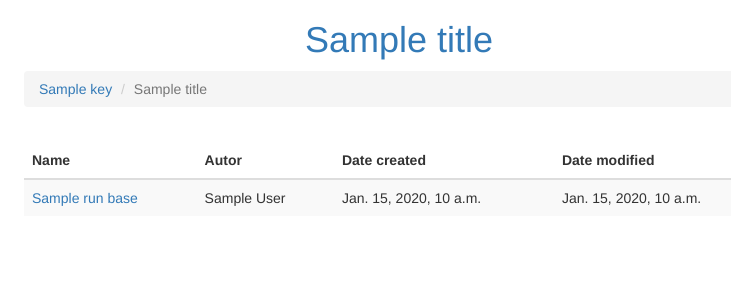
After one commit to BakanovKirill/GSI, a Django app: template src/templates/gsi/edit_run.html in a window 1280 px wide. The commit adds this page. Shown: the top 300 px of the page, without its empty margins (241-972 px from the left). Run offline with Django 3.2, Linux system fonts and the light colour scheme; the template is opened without the code that fills it: most values are stand-ins (such as "Sample title", 1, 10 or a date in 2020); parts of the project's set-up code (start-up, migrations or seed data) failed here and were passed over; some libraries are stand-ins or nearby versions.

Commit message:
added edit the selected round

```diff
--- a/src/gsi/urls.py
+++ b/src/gsi/urls.py
@@ -30,8 +30,9 @@ urlpatterns = [
     # index
     url(r'^index/$', 'gsi.views.index', name='index'),
 
-    # setup new run
-    url(r'^setup-new-run/$', 'gsi.views.setup_new_run', name='setup_new_run'),
+    # run base
+    url(r'^setup-run/$', 'gsi.views.setup_run', name='setup_run'),
+    url(r'^setup-run/edit/(?P<run_id>\d+)$', 'gsi.views.edit_run', name='edit_run'),
 
     # auth
     url(r'^logout/$', auth_views.logout, kwargs={'next_page': 'index'}, name='auth_logout'),
--- a/src/static/css/main.css
+++ b/src/static/css/main.css
@@ -30,12 +30,6 @@
     margin-top: -40px;
 }
 
-.btn-block-100 {
-    padding-left: 0;
-    padding-right: 0;
-    width: 100%;
-}
-
 .btn-block-50 {
     padding-left: 0;
     padding-right: 0;
--- a/src/templates/base.html
+++ b/src/templates/base.html
@@ -55,11 +55,19 @@
         </div>
         <!-- End Status Message -->
 
+        <!-- Start Breadcrumbs -->
+        {% if breadcrumbs %}
+            {% block breadcrumbs %}{% endblock breadcrumbs %}
+        {% endif %}
+        <!-- End Breadcrumbs -->
+
+        <!-- Start Content -->
         <div class="row">
             <div class="col-md-12 top-15">
                 {% block content %}{% endblock content %}
             </div>
         </div>
+        <!-- End Content -->
     </div>
 
     <!-- jQuery -->
--- /dev/null
+++ b/src/templates/gsi/edit_run.html
@@ -0,0 +1,48 @@
+{% extends "base.html" %}
+{% load static from staticfiles %}
+
+{% block title %}{{ title }}{% endblock title %}
+
+{% block status_message %}
+{% endblock status_message %}
+
+{% block breadcrumbs %}
+    <div class="row">
+        <div class="col-md-8 col-md-offset-2">
+            <ol class="breadcrumb">
+                {% for key, value in breadcrumbs.items %}
+                    <li><a href="{% url value %}"">{{ key }}</a></li>
+                {% endfor %}
+                <li class="active">{{ title }}</li>
+            </ol>
+        </div>
+    </div>
+{% endblock breadcrumbs %}
+
+{% block content %}
+    <div class="row">
+        <div class="col-md-8 col-md-offset-2">
+            <table class="table table-striped table-hover">
+                <thead>
+                    <tr>
+                        <th>Name</th>
+                        <th>Autor</th>
+                        <th>Date created</th>
+                        <th>Date modified</th>
+                    </tr>
+                </thead>
+                <tbody>
+                    {% for run_base in run_bases %}
+                    <tr>
+                        <td><a href="{% url 'edit_run' run_base.id %}">{{ run_base.name }}</a></td>
+                        <td>{{ run_base.author }}</td>
+                        <td>{{ run_base.date_created }}</td>
+                        <td>{{ run_base.date_modified }}</td>
+                    </tr>
+                    {% endfor %}
+                </tbody>
+            </table>
+        </div>
+    </div>
+
+{% endblock content %}
--- a/src/templates/gsi/index.html
+++ b/src/templates/gsi/index.html
@@ -9,10 +9,10 @@
 {% block content %}
     <div class="row-fluid">
         <div class="col-md-4 col-md-offset-4">
-            <div class="btn-group-vertical btn-block-100" role="group">
+            <div class="btn-group-vertical btn-block" role="group">
                 <ul class="nav nav-pills nav-stacked">
                     <li role="button" class="btn btn-default main-menu">
-                        <a href="{% url 'setup_new_run' %}" class="center">Setup New Run</a>
+                        <a href="{% url 'setup_run' %}" class="center">Setup New Run</a>
                     </li>
                     <li role="button" class="btn btn-default main-menu">
                         <a href="#" class="center">Submit a Run</a>
--- a/src/templates/registration/login.html
+++ b/src/templates/registration/login.html
@@ -47,14 +47,14 @@
 
         <div class="row">
             <div class="col-md-4 col-md-offset-4">
-                <button type="submit" class="btn btn-primary btn-block-100">Login</button>
+                <button type="submit" class="btn btn-primary btn-block">Login</button>
             </div>
             <!--<div class="col-md-4 col-md-offset-4">-->
                 <!--<p class="top-8"><a href="#">Forgot your password?</a></p>-->
             <!--</div>-->
             <div class="col-md-4 col-md-offset-4">
                 <a href="{% url 'users:registration_register' %}"
-                   class="btn btn-default top-8 btn-block-100" role="button">
+                   class="btn btn-default top-8 btn-block" role="button">
                     Sign up
                 </a>
             </div>
--- a/src/templates/registration/registration_form.html
+++ b/src/templates/registration/registration_form.html
@@ -65,11 +65,11 @@
 
         <div class="row">
             <div class="col-md-4 col-md-offset-4">
-                <button type="submit" class="btn btn-primary top-8 btn-block-100">Sign Up</button>
+                <button type="submit" class="btn btn-primary top-8 btn-block">Sign Up</button>
             </div>
             <div class="col-md-4 col-md-offset-4">
                 <a href="{% url 'users:auth_login' %}"
-                   class="btn btn-default top-8 btn-block-100" role="button">
+                   class="btn btn-default top-8 btn-block" role="button">
                     Cancel
                 </a>
             </div>
```
Also changed, not shown: src/gsi/views.py (+31 -3 lines), src/templates/gsi/setup_new_run.html (deleted, +0 -18 lines), src/templates/gsi/setup_run.html (added, +48 -0 lines).
